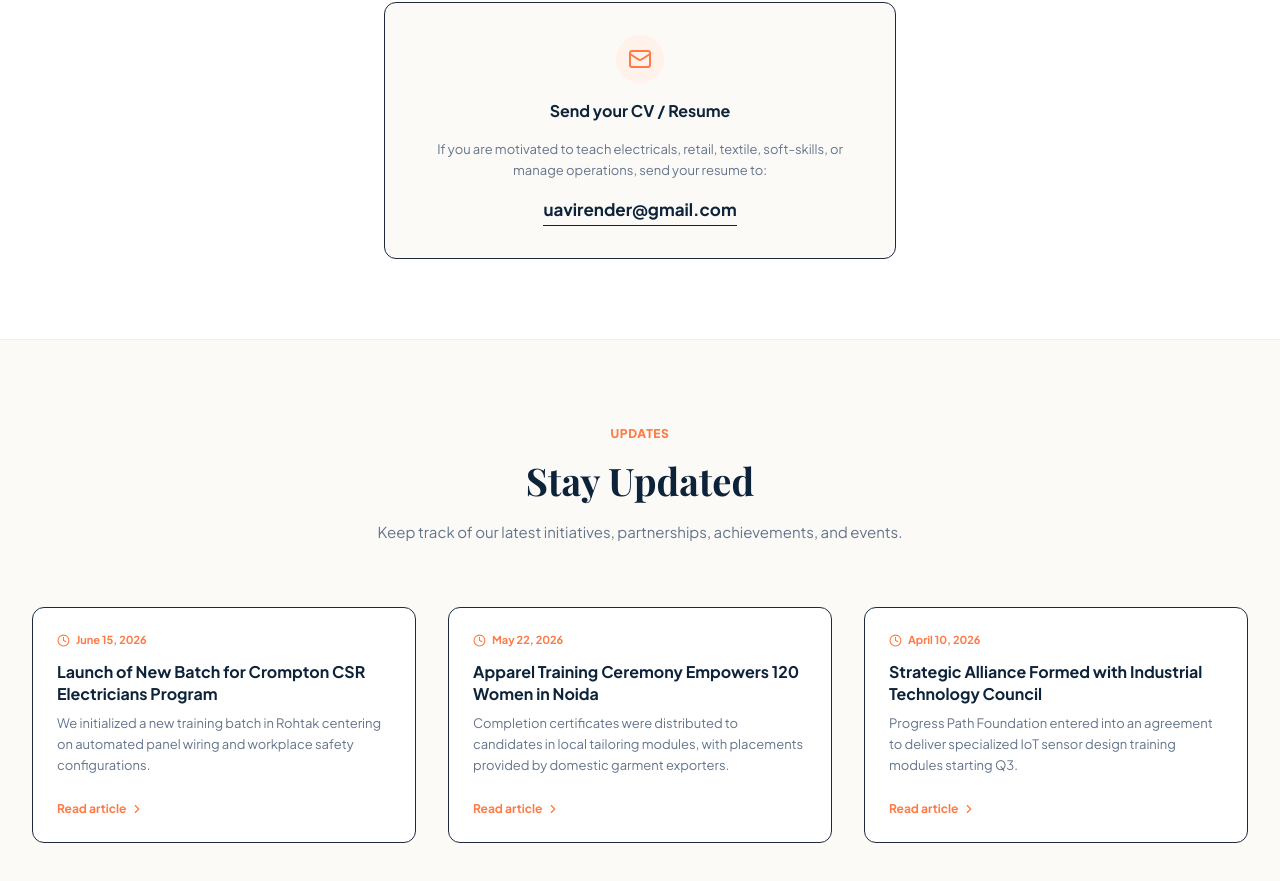
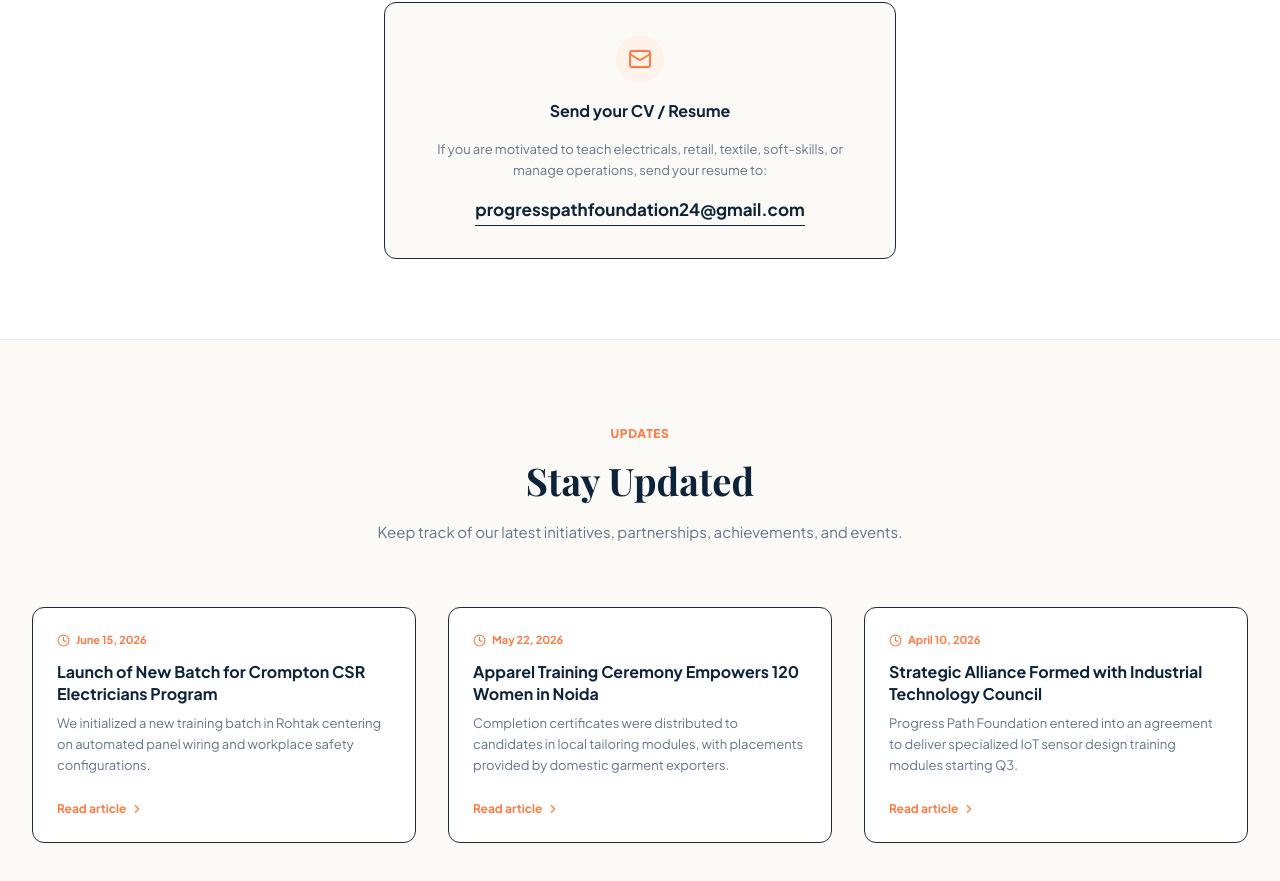
Before and after one commit to rajputshashank003/freelance_foundation_web, a React (Vite) app: page / in a window 1280 px wide. Shown: the part 9051-9932 px from the top of the page. Built offline with nearby package versions, Linux system fonts and the light colour scheme; a web font is replaced by a local one.

Commit message:
fix: email

```diff
--- a/src/screens/Home/HomeScreen.tsx
+++ b/src/screens/Home/HomeScreen.tsx
@@ -1009,10 +1009,10 @@ export const HomeScreen: React.FC = () => {
               If you are motivated to teach electricals, retail, textile, soft-skills, or manage operations, send your resume to:
             </p>
             <a
-              href="mailto:uavirender@gmail.com"
+              href="mailto:progresspathfoundation24@gmail.com"
               className="text-[17px] font-bold text-primary hover:text-accent border-b border-primary hover:border-accent pb-0.5 transition-colors"
             >
-              uavirender@gmail.com
+              progresspathfoundation24@gmail.com
             </a>
           </div>
         </div>
```
